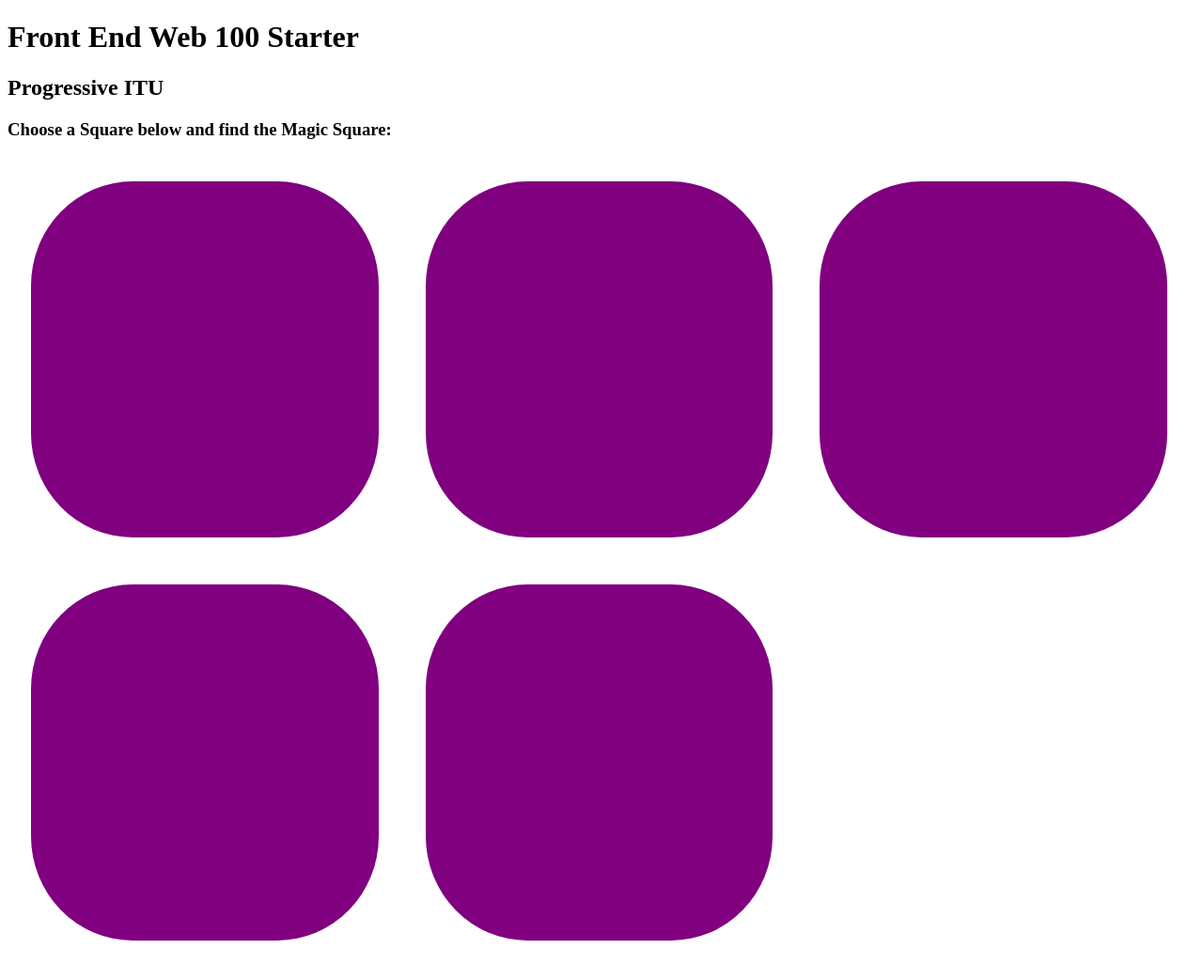
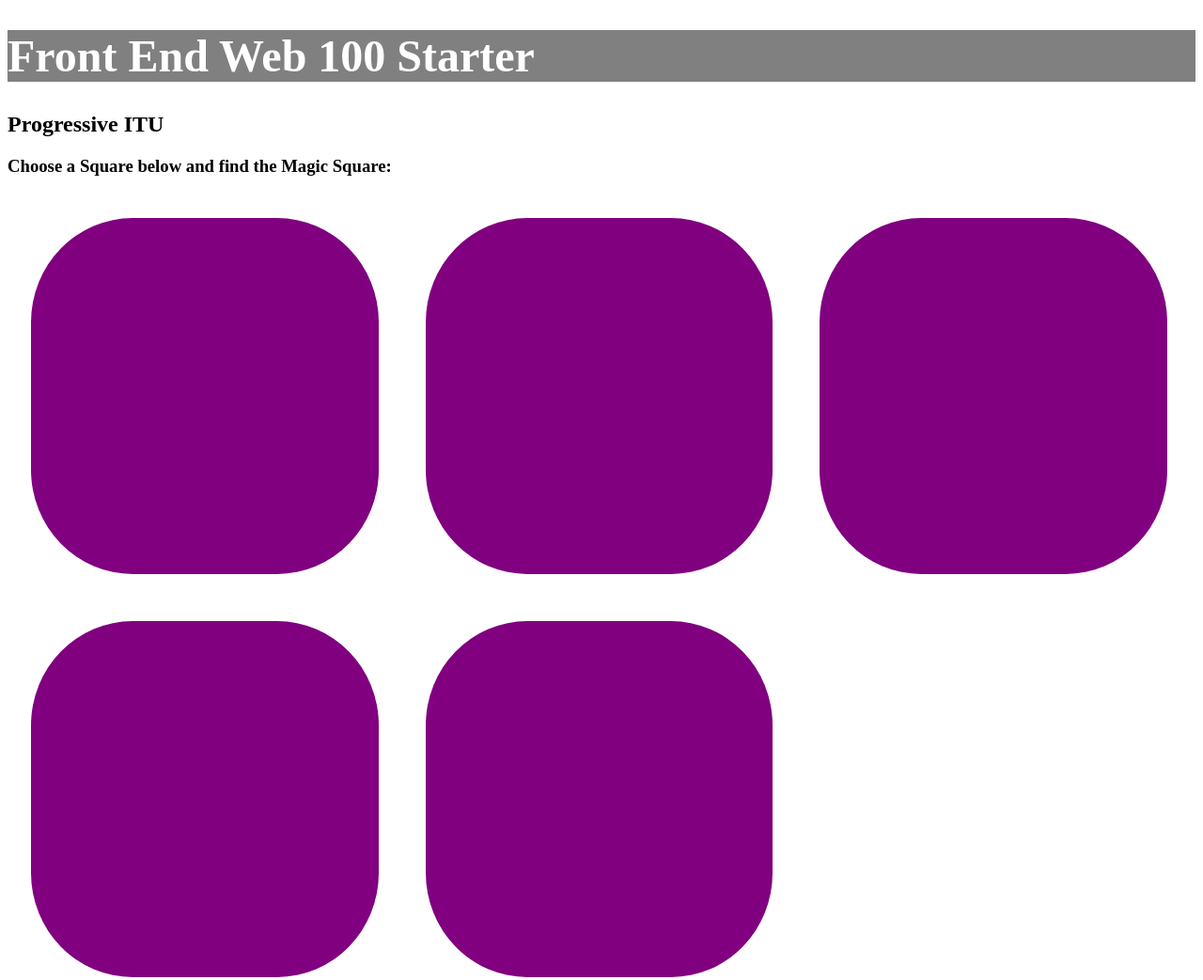
Before and after one commit to BuckeyeFan084/game, a website built with webpack: page src/index.html in a window 1280 px wide. Shown: the whole page at 94% size. Built offline with nearby package versions, Linux system fonts and the light colour scheme.

Commit message:
Css change

```diff
--- a/src/styles.css
+++ b/src/styles.css
@@ -1,4 +1,4 @@
-.header h1 {
+.header.h1 {
     background-color: gray;
     background-size: 100%;
     font-size: 3em;
```
